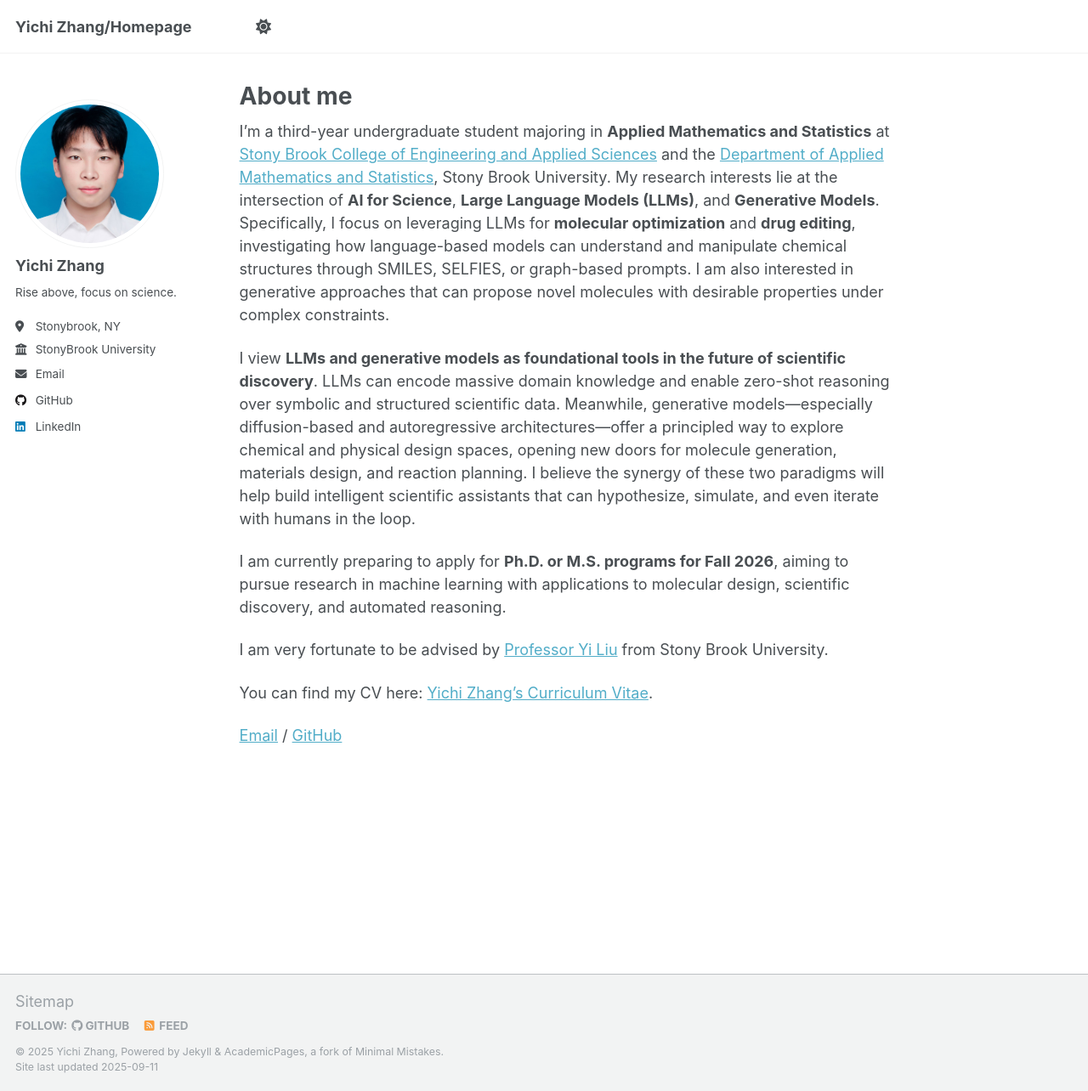
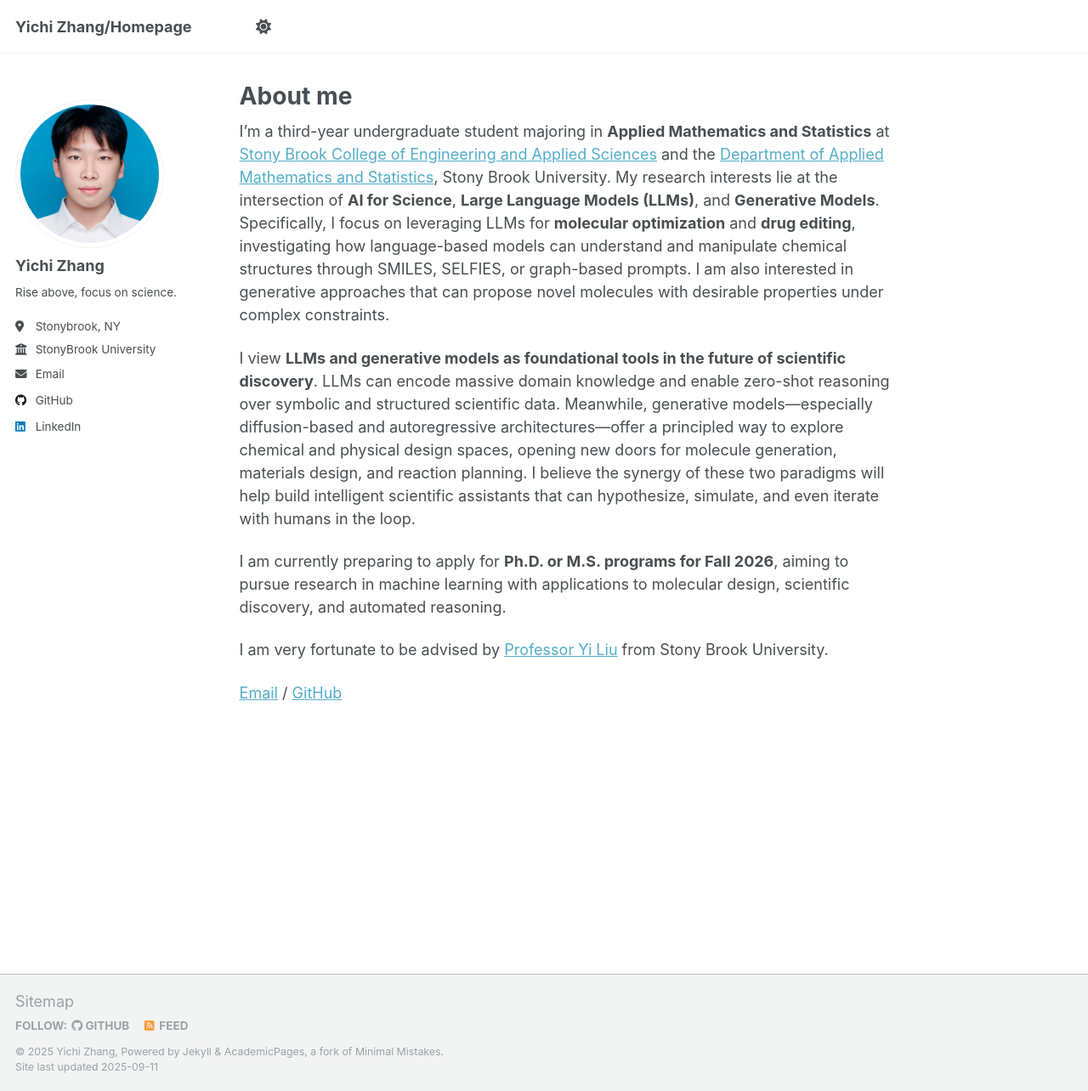
Before and after one commit to YichiXiaoju/YichiZhang.github.io, a Jekyll site: the page built from _pages/about.md, in a window 1280 px wide and 1284 px high. Shown: the whole window at 85% size. Built offline with Jekyll 4.4.1, drawn with Linux system fonts in a browser that asks for light colours.

Commit message:
Remove CV link from about.md
Signed-off-by: Yichi Zhang <yichi.zhang@stonybrook.edu>

```diff
--- a/_pages/about.md
+++ b/_pages/about.md
@@ -18,6 +18,4 @@ I am currently preparing to apply for **Ph.D. or M.S. programs for Fall 2026**,
 
 I am very fortunate to be advised by [Professor Yi Liu](https://jacoblau0513.github.io/) from Stony Brook University.
 
-You can find my CV here: [Yichi Zhang's Curriculum Vitae](assets/Yichi_Zhang_Resume.pdf).
-
 [Email](mailto:yichi.zhang@stonybrook.edu) / [GitHub](https://github.com/YichiXiaoju)
```
